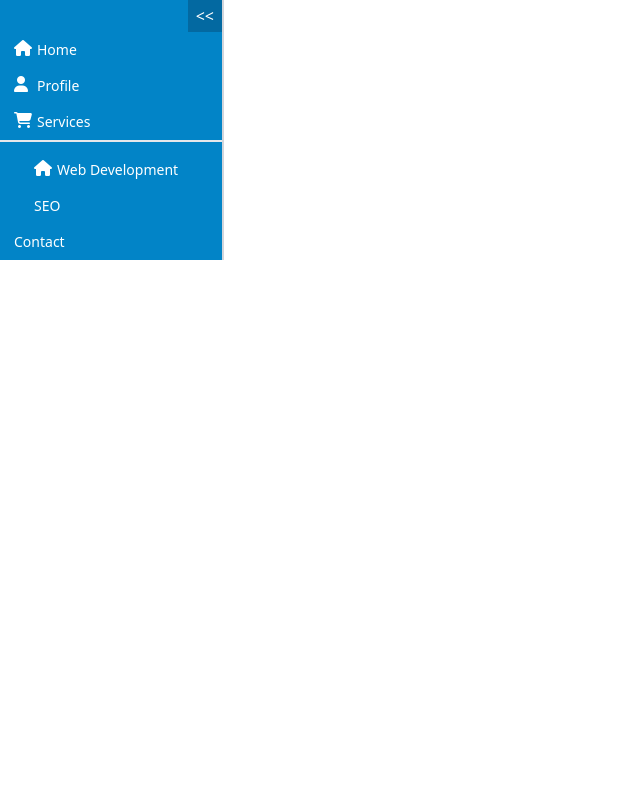
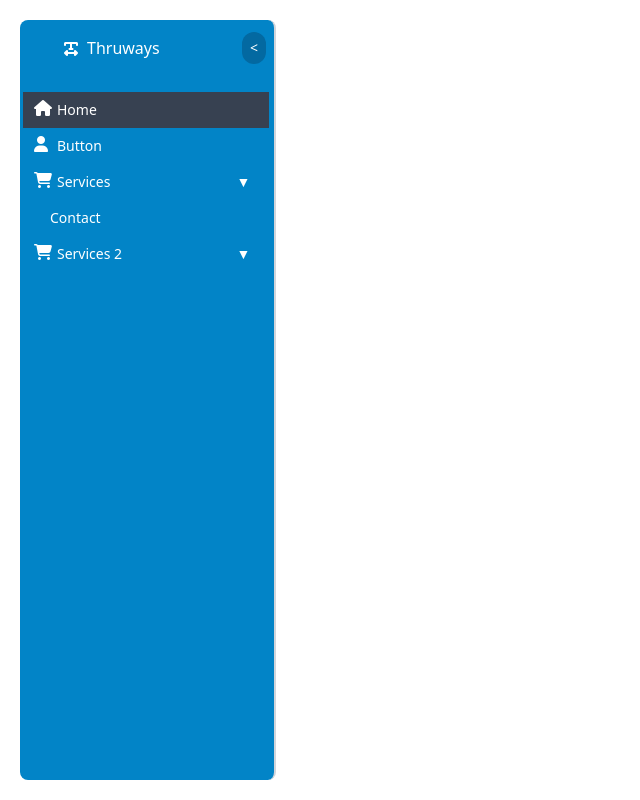
Before and after one commit to HarishBaskaran-FW/streetlight, a Next.js app: page /storybook in a window 1280 px wide. Shown: the whole page, without its empty margins (0-640 px from the left). Built offline with nearby package versions, Linux system fonts and the light colour scheme.

Commit message:
sidebar-improve-1

```diff
--- a/components/logo.js
+++ b/components/logo.js
@@ -3,19 +3,15 @@ import Tooltip from "./tooltip";
 
 // Component definition
 const Logo = (props) => {
-  return props.message ? (
-    <Tooltip
-      message={props.message}
-      position="right"
-      className="cursor-pointer"
-    >
+  return props.icon && props.message ? (
+    <Tooltip message={props.message} position="down" className="cursor-pointer">
       <div className={`max-w-[15px]`}>
-        <i className={`${props.icon} ${props.className}`}></i>
+        <i className={`${props.icon} ${props.className}`} onClick={props.onClick}></i>
       </div>
     </Tooltip>
   ) : (
     <div className={`max-w-[15px]`}>
-      <i className={`${props.icon} ${props.className}`}></i>
+      <i className={`${props.icon} ${props.className}`} onClick={props.onClick}></i>
     </div>
   );
 };
--- a/components/tooltip.js
+++ b/components/tooltip.js
@@ -17,8 +17,10 @@ export default function Tooltip(props) {
             ? "left-5 right-20"
             : props.position == "left"
             ? "right-10 left-50"
+            : props.position == "down"
+            ? "bottom-5"
             : position
-        }${fontSize(props.size)} ${props.className}`}
+        } ${fontSize(props.size)} ${props.className}`}
       >
         {props.message}
       </span>
--- a/layouts/sidebar.js
+++ b/layouts/sidebar.js
@@ -1,44 +1,86 @@
 import React, { useState } from "react";
 import Link from "next/link";
+import { useRouter } from "next/router";
 import { fontSize, typeColor } from "../components/configuration/config";
 import Logo from "@/components/logo";
+import Button from "@/components/button";
 
 const container_styles = (isCollapsed) =>
-  `bg-sky-600 h-auto h-full border-r-2 border-gray-300 transition-all duration-300 ${
-    isCollapsed ? "w-16" : "w-56"
+  `bg-sky-600 h-auto h-full border-r-2 rounded-lg border-gray-300 transition-all duration-300 overflow-auto  ${
+    isCollapsed ? "w-16" : "w-64"
   }`;
 const ul_styles = `flex flex-col`;
-const li_styles = `ml-[3px] pl-[7px] py-1 w-[97%] flex flex-row gap-2 grow hover:bg-sky-400 group hover:rounded hover:cursor-pointer`;
+const li_styles = (isCollapsed) =>
+  `ml-[3px] pl-[7px] py-1 ${
+    isCollapsed ? "w-[90%]" : "w-[97%]"
+  } flex flex-row gap-2 grow hover:bg-sky-400 group hover:rounded hover:cursor-pointer`;
 const icon_styles = `text-white bg-sky-600 px-1 group-hover:bg-sky-400 group-hover:cursor-pointer`;
-const span_styles = `block px-1 py-1 w-full group-hover:bg-sky-400`;
+const icon_styles_collapsed = `text-white bg-sky-600 pl-[10px] group-hover:bg-sky-400 group-hover:cursor-pointer`;
+const span_styles = `!block px-1 py-1 w-full group-hover:bg-sky-400`;
+const cname_styles = `!block px-1 py-1 w-full`;
 
 const Sidebar = (props) => {
+  const router = useRouter();
   const [isCollapsed, setIsCollapsed] = useState(false);
   const toggleSidebar = () => {
     setIsCollapsed(!isCollapsed);
   };
 
+  const [expandedSubMenus, setExpandedSubMenus] = useState({});
+
+  const toggleSubMenu = (index) => {
+    setExpandedSubMenus((prev) => ({
+      ...prev,
+      [index]: !prev[index],
+    }));
+  };
+
   let size = fontSize(props.size);
   let type = typeColor(props.type);
+
+  const getClassNames = (path, baseClasses, extraClasses = "") =>
+    `${
+      router.pathname === path ? "!bg-gray-700 " : ""
+    } ${baseClasses} ${extraClasses}`;
+
+  const navigateToPath = (path) => {
+    setIsCollapsed(true); // Collapse sidebar after navigation
+    router.push(path);
+  };
+
+  const renderLogo = (item, isCollapsed) => (
+    <Logo
+      icon={item.icon}
+      className={getClassNames(
+        item.path,
+        !isCollapsed ? icon_styles : icon_styles_collapsed
+      )}
+      message={isCollapsed ? item.title : ""}
+      onClick={() => setIsCollapsed(false)}
+    />
+  );
+
+  const renderLink = (item, size, type) => (
+    <Link href={item.path} legacyBehavior passHref>
+      <a className={getClassNames(item.path, span_styles, `${size} ${type}`)}>
+        {item.title}
+      </a>
+    </Link>
+  );
+
+
 
   const renderSubMenu = (subMenu) => {
     return (
       <div className="border-t-[2px] border-solid">
         <ul className={`pl-[20px] pt-[10px]  ${ul_styles}`}>
           {subMenu.map((item, index) => (
-            <li key={index} className={`w-[90%] ${li_styles}`}>
-              {item.icon && (
-                <Logo icon={item.icon} className={`${icon_styles}`} message={isCollapsed ? item.title : ''}/>
-              )}
-              {!isCollapsed && (
-                <Link href={item.path} legacyBehavior passHref>
-                  <a
-                    className={`${span_styles} ${size} ${type} ${props.className}`}
-                  >
-                    {item.title}
-                  </a>
-                </Link>
-              )}
+            <li
+              key={index}
+              className={getClassNames(item.path, `${li_styles(isCollapsed)}`)}
+            >
+              {renderLogo(item, isCollapsed)}
+              {!isCollapsed && renderLink(item, size, type)}
             </li>
           ))}
         </ul>
@@ -47,34 +89,79 @@ const Sidebar = (props) => {
   };
 
   return (
-    <div className={`${container_styles(isCollapsed)}`}>
-      <div className="flex justify-end">
-        <button
+    <div
+      className={`${container_styles(isCollapsed)}`}
+    >
+      <div
+        className={` ${
+          isCollapsed ? "" : "ml-10 "
+        } my-3 mb-7 flex gap-2 justify-around`}
+      >
+        {props.companyIcon && (
+          <Logo
+            icon={props.companyIcon}
+            className={` mt-[9px] mr-5 ${icon_styles}`}
+          />
+        )}
+        {!isCollapsed && props.companyName && (
+          <p className={` ${cname_styles} ${type} ${props.className}`}>
+            {props.companyName}
+          </p>
+        )}
+        <Button
           onClick={toggleSidebar}
-          className="text-white bg-sky-700 px-2 py-1 justify-last hover:bg-sky-500 transition-all duration-300"
-        >
-          {isCollapsed ? ">>" : "<<"}
-        </button>
+          className="bg-sky-700 rounded-full !py-0 !px-2 !mr-2 !my-0 justify-last hover:bg-sky-500"
+          label={isCollapsed ? ">" : "<"}
+        />
       </div>
+
       <ul className={`${ul_styles}`}>
         {props.menuItems.map((item, index) => (
           <>
-            <li key={index} className={`${li_styles} `}>
-              {item.icon && (
-                <Logo icon={item.icon} className={`${icon_styles}`} message={isCollapsed ? item.title : '' }/>
-              )}
-              {!isCollapsed && (
-                <Link href={item.path} legacyBehavior passHref>
-                  <a
-                    className={`${span_styles} ${size} ${type} ${props.className}`}
-                  >
-                    {item.title}
-                  </a>
-                </Link>
+            <li
+              key={index}
+              className={getClassNames(item.path, `${li_styles(isCollapsed)}`)}
+            >
+              {renderLogo(item, isCollapsed)}
+
+              {!item.subMenu ? (
+                <div
+                  className={`${
+                    isCollapsed
+                      ? "invisible absolute overflow-hidden w-0 h-0 m-0 p-0 border-0"
+                      : ""
+                  }`}
+                >
+                  {renderLink(item, size, type)}
+                </div>
+              ) : (
+                !isCollapsed && (
+                  <>
+                    <span
+                      className={getClassNames(
+                        item.path,
+                        span_styles,
+                        `${fontSize(props.size)} ${typeColor(
+                          props.type
+                        )} !w-[70%]`
+                      )}
+                    >
+                      {item.title}
+                    </span>
+                    <button
+                      className="ml-2 text-sm text-white justify-last"
+                      onClick={() => toggleSubMenu(index)}
+                    >
+                      {expandedSubMenus[index] ? "▲" : "▼"}
+                    </button>
+                  </>
+                )
               )}
             </li>
 
-            {item.subMenu && renderSubMenu(item.subMenu,isCollapsed)}
+            {item.subMenu && (
+              <>{expandedSubMenus[index] && renderSubMenu(item.subMenu)}</>
+            )}
           </>
         ))}
       </ul>
--- /dev/null
+++ b/pages/storybook/button/index.js
@@ -0,0 +1,10 @@
+import Button from "@/components/button";
+import StoryBookLayout from "..";
+
+export default function SB_Button() {
+    return (
+     <StoryBookLayout>
+       <Button label="clickMe"/>
+     </StoryBookLayout>
+    );
+   }
--- a/pages/storybook/index.js
+++ b/pages/storybook/index.js
@@ -1,7 +1,7 @@
 // Next.js API route support: https://nextjs.org/docs/api-routes/introduction
 
-import Button from "@/components/button";
 import Sidebar from "@/layouts/sidebar";
+import React from "react";
 
 // Example JSON configuration
 const sidebarConfig = {
@@ -9,12 +9,12 @@ const sidebarConfig = {
     {
       title: "Home",
       icon: "fas fa-house",
-      path: "/home"
+      path: "/storybook",
     },
     {
-      title: "Profile",
+      title: "Button",
       icon: "fas fa-user",
-      path: "/about"
+      path: "/storybook/button",
     },
     {
       title: "Services",
@@ -22,27 +22,136 @@ const sidebarConfig = {
       path: "/services",
       subMenu: [
         {
+          title: "Home",
+          icon: "fas fa-house",
+          path: "/storybook",
+        },
+        {
+          title: "Button",
+          icon: "fas fa-user",
+          path: "/storybook/button",
+        },
+        {
           title: "Web Development",
           icon: "fas fa-house",
-          path: "/services/web-development"
+          path: "/services/web-development",
         },
         {
           title: "SEO",
-          path: "/services/seo"
-        }
-      ]
+          path: "/services/seo",
+        },
+        {
+          title: "Home",
+          icon: "fas fa-house",
+          path: "/storybook",
+        },
+        {
+          title: "Button",
+          icon: "fas fa-user",
+          path: "/storybook/button",
+        },
+        {
+          title: "Web Development",
+          icon: "fas fa-house",
+          path: "/services/web-development",
+        },
+        {
+          title: "SEO",
+          path: "/services/seo",
+        },
+        {
+          title: "Home",
+          icon: "fas fa-house",
+          path: "/storybook",
+        },
+        {
+          title: "Button",
+          icon: "fas fa-user",
+          path: "/storybook/button",
+        },
+        {
+          title: "Web Development",
+          icon: "fas fa-house",
+          path: "/services/web-development",
+        },
+        {
+          title: "SEO",
+          path: "/services/seo",
+        },
+      ],
     },
     {
       title: "Contact",
-      path: "/contact"
-    }
-  ]
+      path: "/contact",
+    },
+    {
+      title: "Services 2",
+      icon: "fas fa-cart-shopping",
+      path: "/services",
+      subMenu: [
+        {
+          title: "Home",
+          icon: "fas fa-house",
+          path: "/storybook",
+        },
+        {
+          title: "Button",
+          icon: "fas fa-user",
+          path: "/storybook/button",
+        },
+        {
+          title: "Web Development",
+          icon: "fas fa-house",
+          path: "/services/web-development",
+        },
+        {
+          title: "SEO",
+          path: "/services/seo",
+        },
+        {
+          title: "Home",
+          icon: "fas fa-house",
+          path: "/storybook",
+        },
+        {
+          title: "Button",
+          icon: "fas fa-user",
+          path: "/storybook/button",
+        },
+        {
+          title: "Web Development",
+          icon: "fas fa-house",
+          path: "/services/web-development",
+        },
+        {
+          title: "SEO",
+          path: "/services/seo",
+        },
+        {
+          title: "Web Testing",
+          icon: "fas fa-house",
+          path: "/services/web-development",
+        },
+        {
+          title: "SOO",
+          path: "/services/seo",
+        },
+      ],
+    },
+  ],
 };
 
-export default function StoryBook() {
- return (
-  <>
-    <Sidebar menuItems={sidebarConfig.menuItems} />
-  </>
- );
+export default function StoryBookLayout({ children }) {
+  return (
+    <div className="flex h-screen">
+      <div className="m-5">
+        <Sidebar
+          companyName="Thruways"
+          companyIcon="fas fa-text-width"
+          menuItems={sidebarConfig.menuItems}
+        />
+      </div>
+      <main className="flex-grow p-4">{children}</main>
+    </div>
+  );
 }
```
